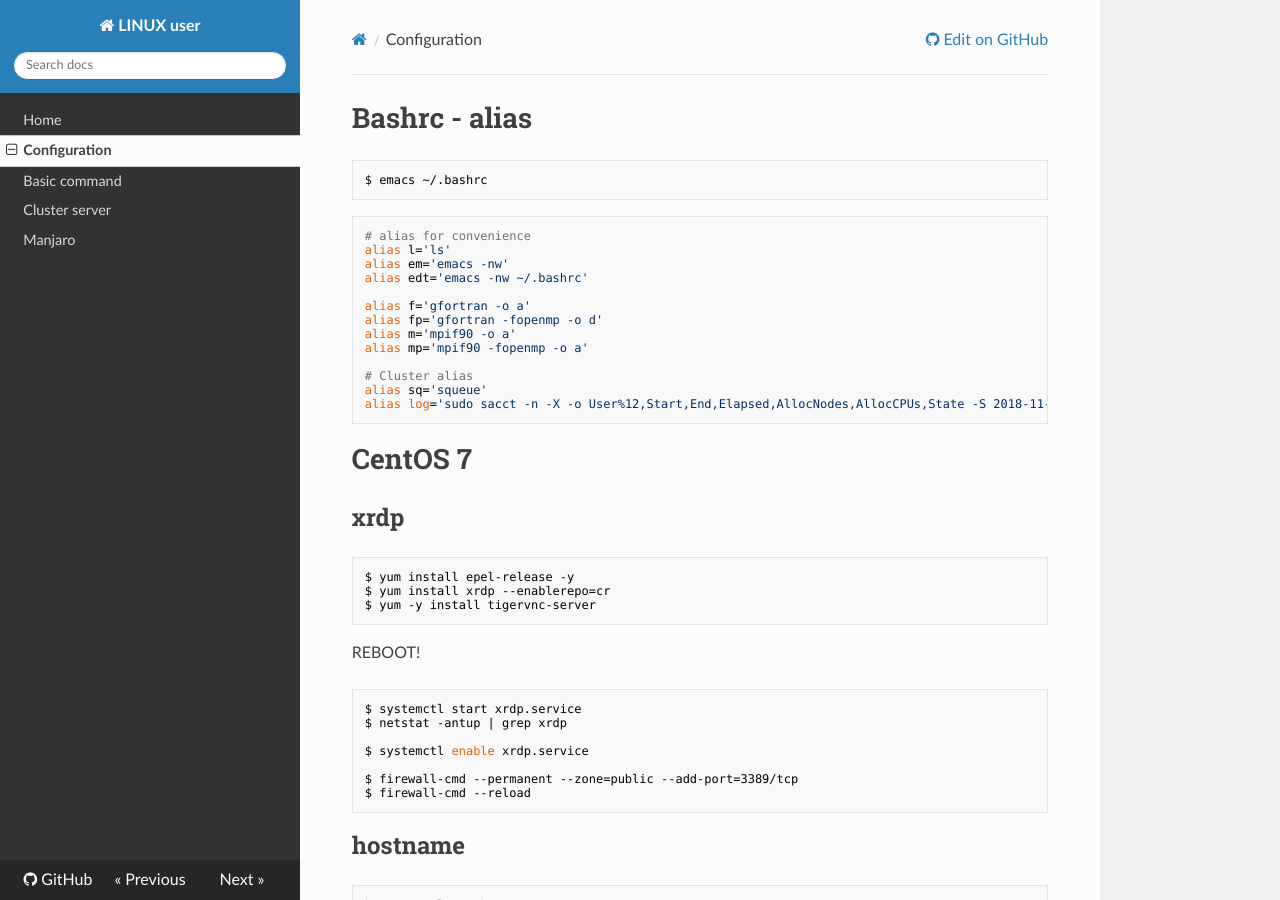
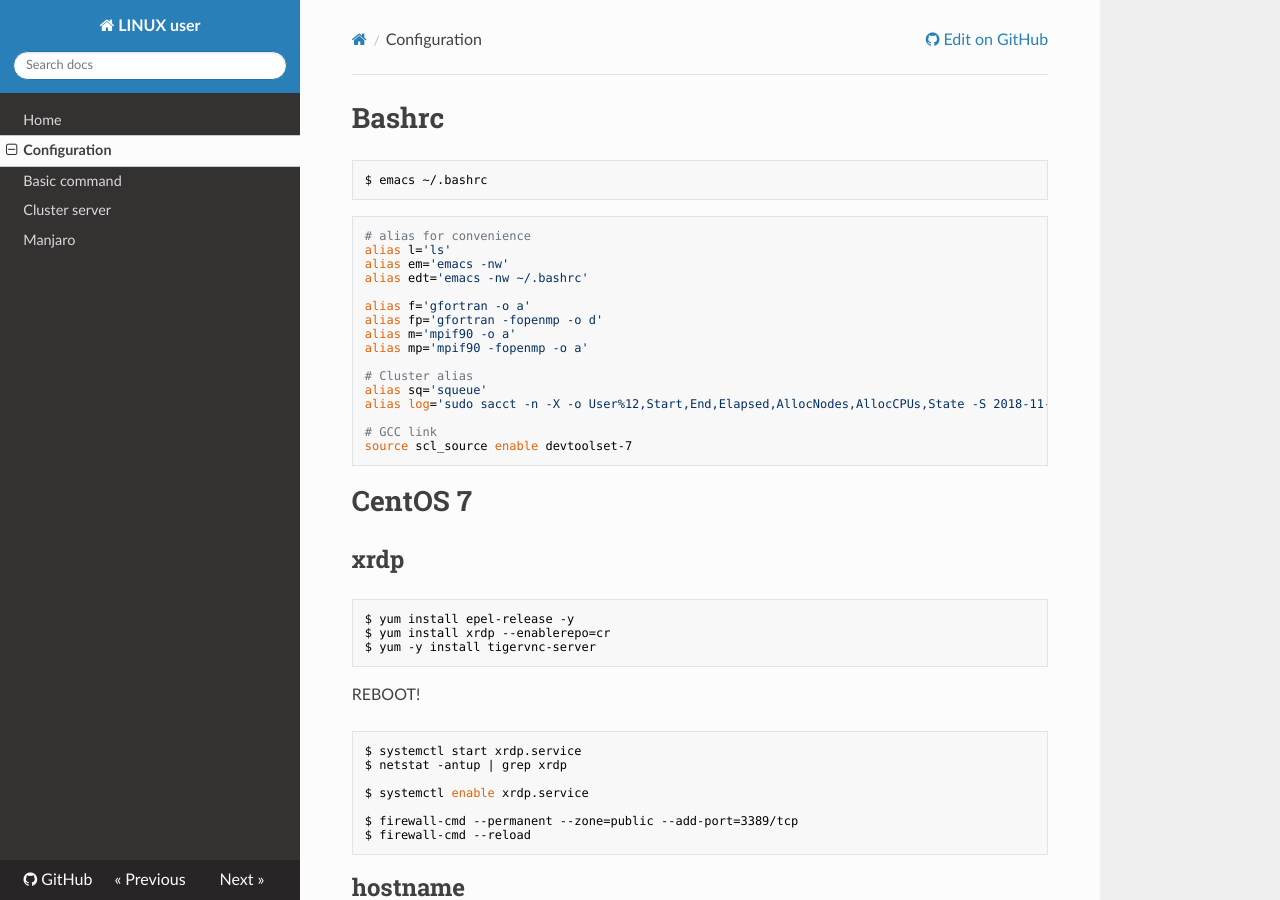
Before and after one commit to WonyoungCho/LINUX, an MkDocs documentation site: the page built from docs/config.md, in a window 1280 px wide and 900 px high. Built offline with MkDocs 1.6.1, drawn with Linux system fonts in a browser that asks for light colours; nearby versions of some CDN libraries; old or Windows-style settings are respelled for this version of MkDocs.

Commit message:
Update config.md

````diff
--- a/docs/config.md
+++ b/docs/config.md
@@ -1,4 +1,4 @@
-# Bashrc - alias
+# Bashrc
 
 ```sh
 $ emacs ~/.bashrc
@@ -17,6 +17,9 @@ alias mp='mpif90 -fopenmp -o a'
 # Cluster alias
 alias sq='squeue'
 alias log='sudo sacct -n -X -o User%12,Start,End,Elapsed,AllocNodes,AllocCPUs,State -S 2018-11-23T12:00 -E 2018-11-23T18:00'
+
+# GCC link
+source scl_source enable devtoolset-7
 ```
 
 # CentOS 7
````
